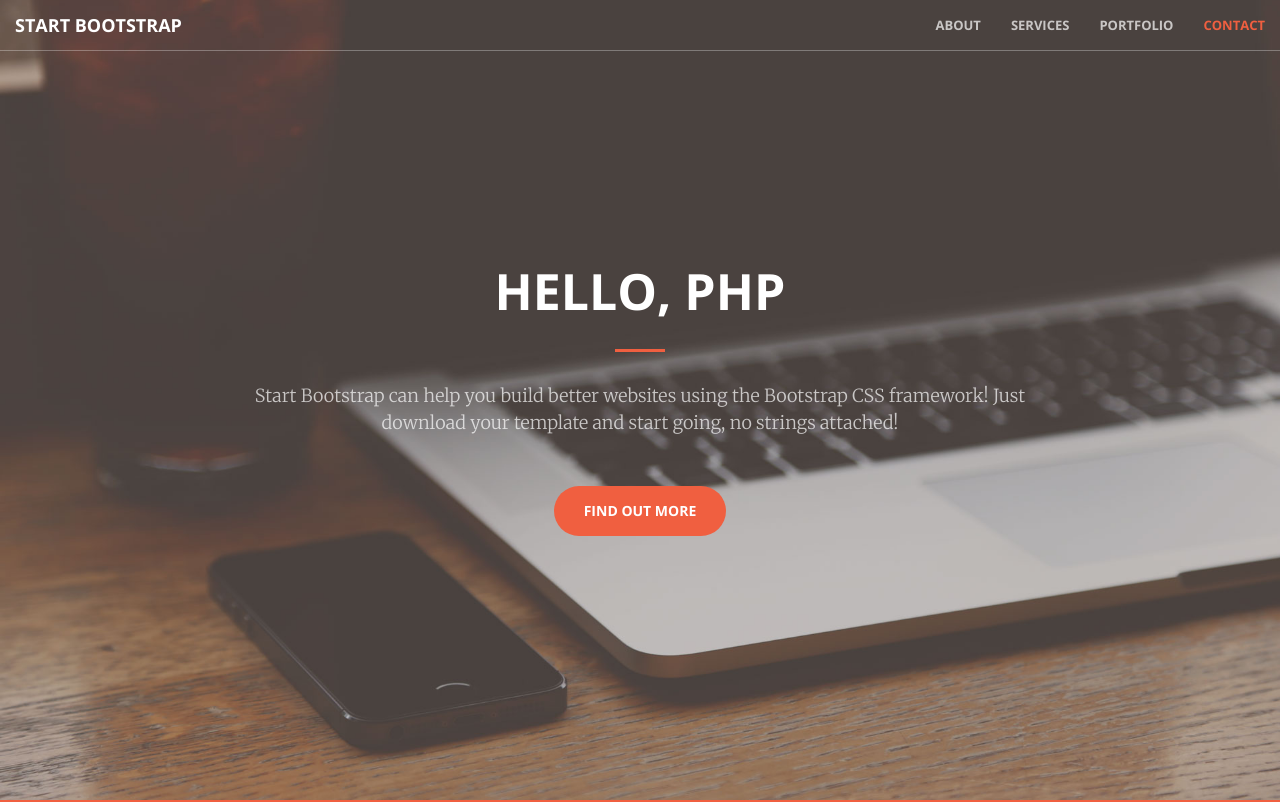
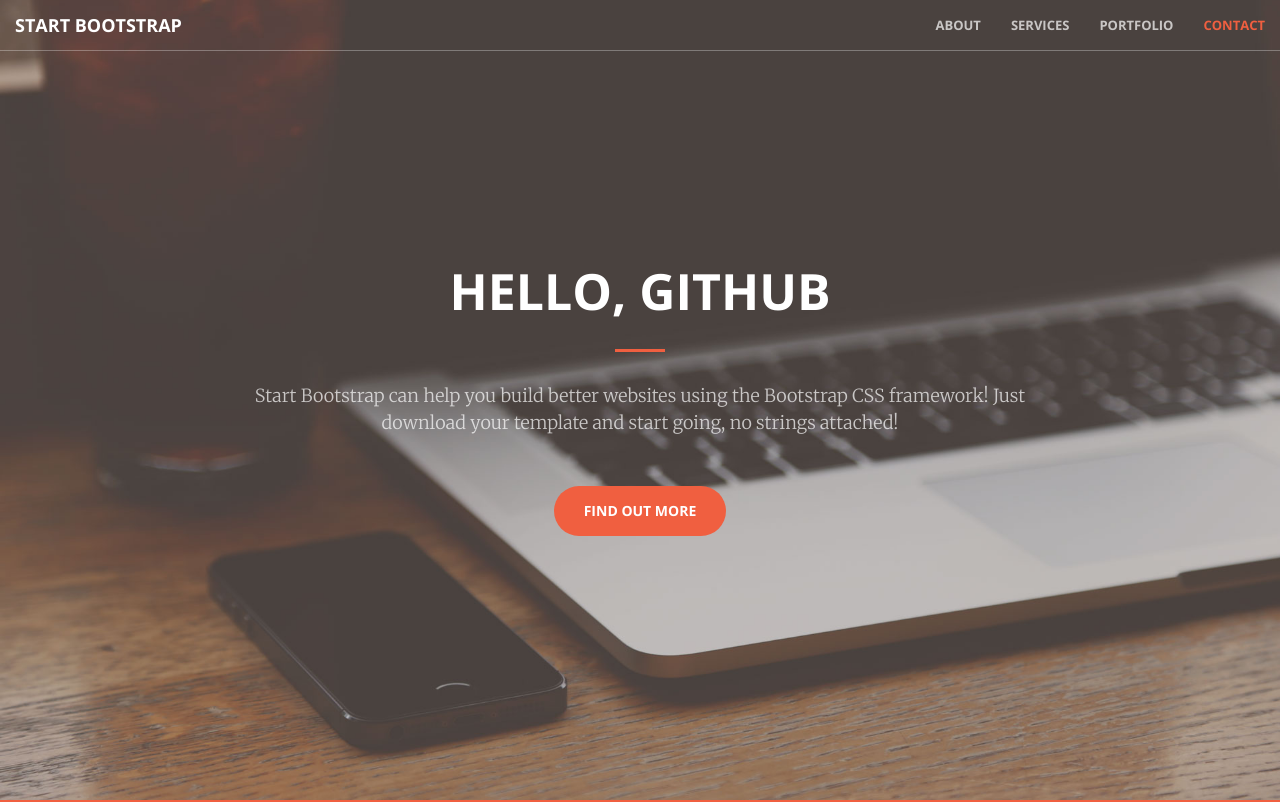
Before and after one commit to wcliao1962/git_demo, a website: page index.html in a window 1280 px wide. Shown: the top 802 px of the page. Drawn offline with nearby package versions, Linux system fonts and the light colour scheme.

Commit message:
change home page title to hello, github

```diff
--- a/index.html
+++ b/index.html
@@ -71,7 +71,7 @@
     <header>
         <div class="header-content">
             <div class="header-content-inner">
-                <h1 id="homeHeading">Hello, PHP</h1>
+                <h1 id="homeHeading">Hello, Github</h1>
                 <hr>
                 <p>Start Bootstrap can help you build better websites using the Bootstrap CSS framework! Just download your template and start going, no strings attached!</p>
                 <a href="#about" class="btn btn-primary btn-xl page-scroll">Find Out More</a>
```
